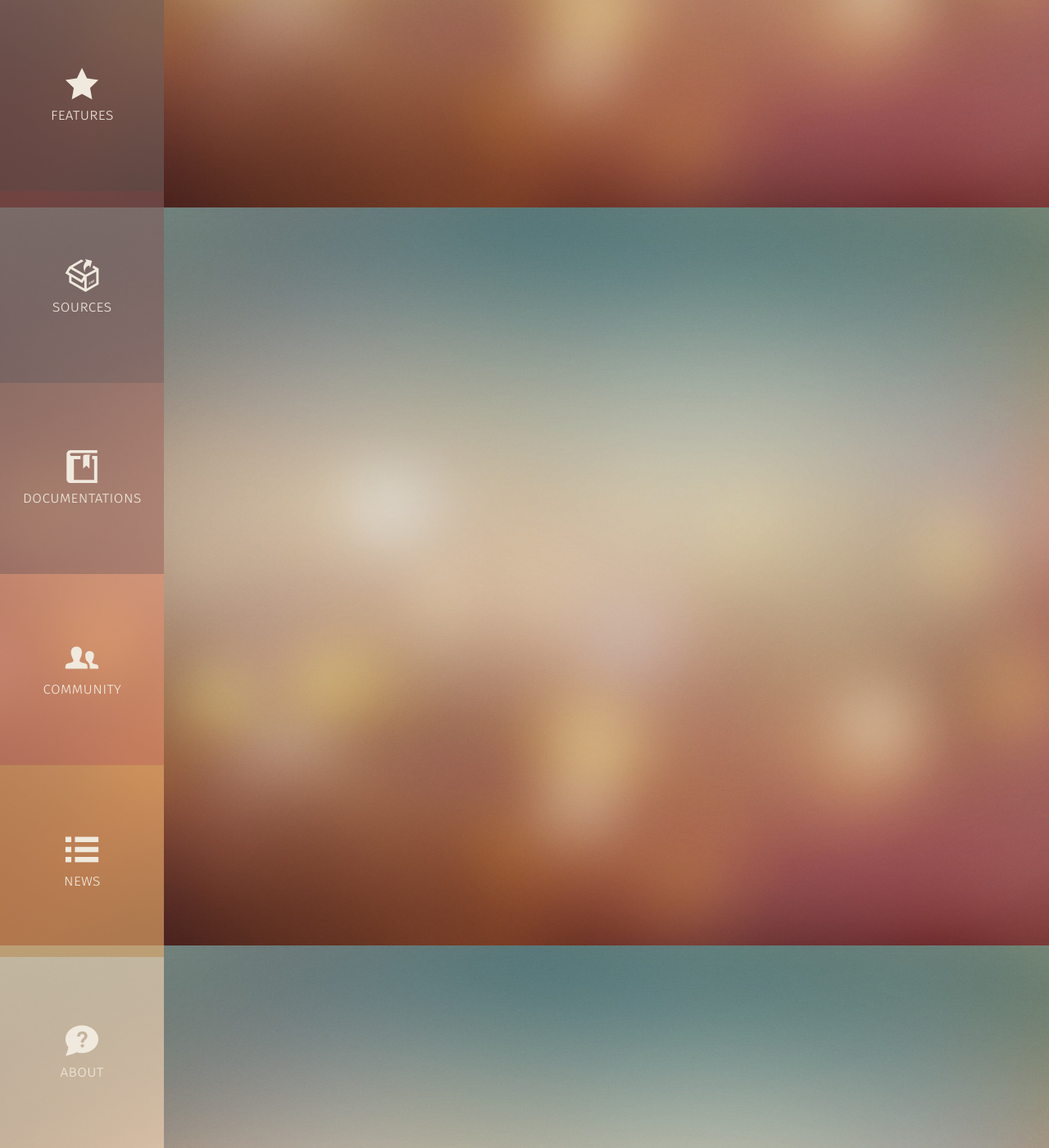
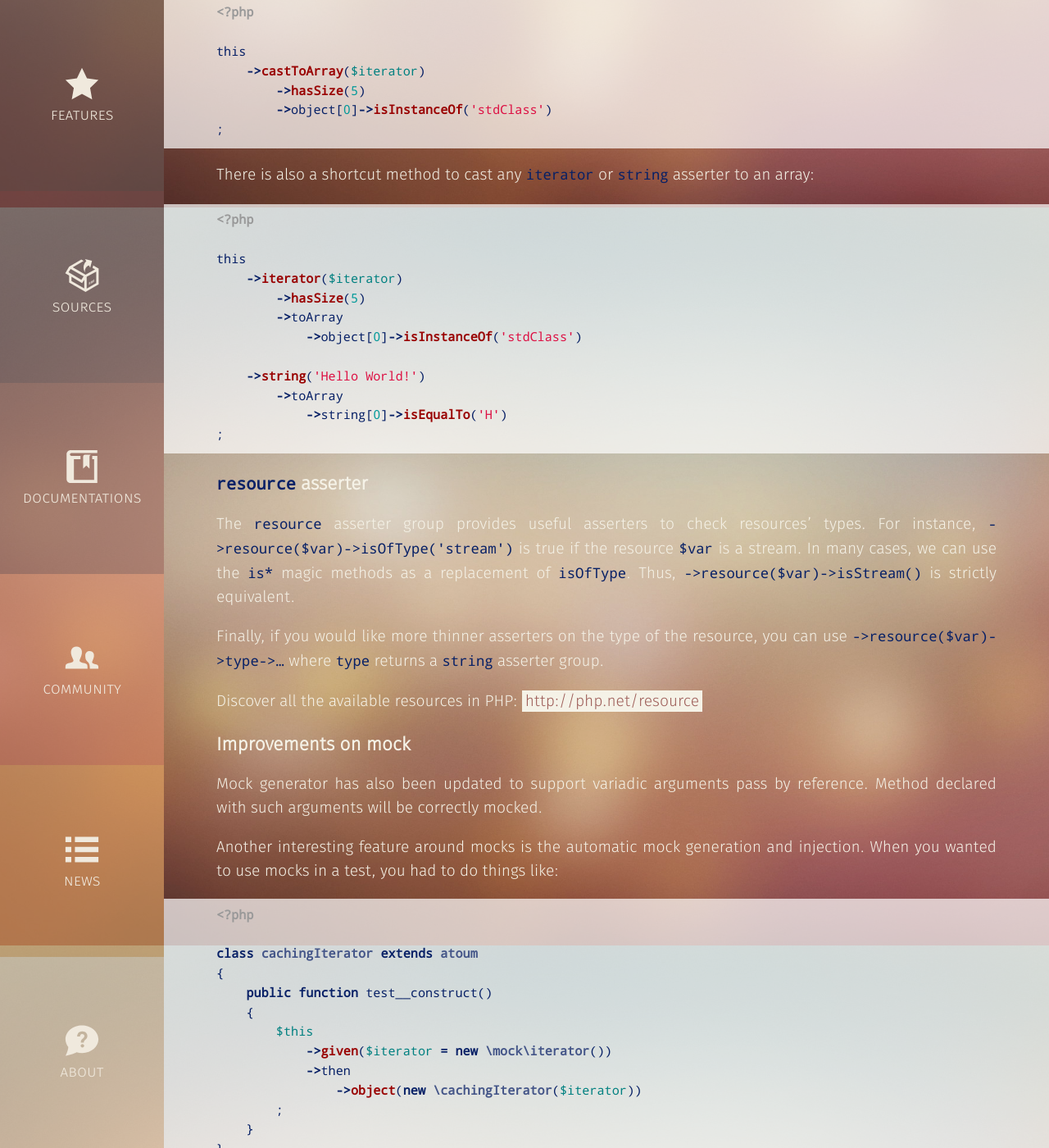
Before and after one commit to atoum/atoum.github.io, a Jekyll site: the page built from _posts/2016-01-07-release-2-5-0.markdown, in a window 1280 px wide and 1400 px high, scrolled down 2447 px. Shown: the whole window at 82% size. Built offline with Jekyll 4.4.1, drawn with Linux system fonts in a browser that asks for light colours; some of the changed text lies outside the part shown.

Commit message:
Finish release post

```diff
--- a/_posts/2016-01-07-release-2-5-0.markdown
+++ b/_posts/2016-01-07-release-2-5-0.markdown
@@ -8,23 +8,197 @@ categories: release
 
 ## Stats
 
-* 39 commits
+* 45 commits
 * 69 files changed
-* 5 contributors
-* 6 new features
+* 6 contributors
+* 8 new features
 * 3 bug fixes
 
 ## What's new
 
 ### Asserting on child arrays
 
+Asserting on arrays has just become a bit more awesome.
+
+Remember when you wanted to assert on child arrays, you had to do things like:
+
+{% highlight php %}
+<?php
+
+$array = [
+    'foo',
+    42,
+    'baz' => [
+        'boo'
+    ]
+];
+
+$this
+    ->array($array)
+        ->string[0]-isEqualTo('foo')
+        ->integer[1]-isEqualTo(42)
+        ->hasKey('baz')
+    ->array($array['baz'])
+        ->string[0]->isEqualTo('boo')
+;
+{% endhighlight %}
+
+The chain was broken because you were not able to easily assert on child arrays. With this new release, atoum brings a
+new helper method to do this:
+
+{% highlight php %}
+<?php
+
+$this
+    ->array($array)
+        ->string[0]-isEqualTo('foo')
+        ->integer[1]-isEqualTo(42)
+        ->child['baz'](function($child) {
+                $child->string[0]->isEqualTo('boo');
+            }
+        )
+    ->array($array['baz'])
+        ->string[0]->isEqualTo('boo')
+;
+{% endhighlight %}
+
+atoum has also always provided another syntax to assert on child arrays:
+
+{% highlight php %}
+<?php
+
+$this
+    ->array($array)
+        ->string[0]-isEqualTo('foo')
+        ->integer[1]-isEqualTo(42)
+        ->string['baz'][0]->isEqualTo('boo')
+;
+{% endhighlight %}
+
+Just choose the one you prefer and fits the best to your needs.
+
 ### `castToArray` and `iterator` asserters
+
+It is also now possible to assert on iterators thanks to a dedicated `iterator` asserter:
+
+{% highlight php %}
+<?php
+
+$iterator = new \someIterator();
+
+$this
+    ->iterator($iterator)
+        ->hasSize(5)
+;
+{% endhighlight %}
+
+This asserter will only check that the value it gets implements the iterator interface and will allow you to use a
+single `hasSize` assertion as iterators can't be randomly accessed.
+
+`castToArray` to th rescue: this new asserter will let you cast any value to an array to assert on it. This is very usefull
+with iterators:
+
+{% highlight php %}
+<?php
+
+this
+    ->castToArray($iterator)
+        ->hasSize(5)
+        ->object[0]->isInstanceOf('stdClass')
+;
+{% endhighlight %}
+
+There is also a shortcut method to cast any `iterator` or `string` asserter to an array:
+
+{% highlight php %}
+<?php
+
+this
+    ->iterator($iterator)
+        ->hasSize(5)
+        ->toArray
+            ->object[0]->isInstanceOf('stdClass')
+
+    ->string('Hello World!')
+        ->toArray
+            ->string[0]->isEqualTo('H')
+;
+{% endhighlight %}
 
 ### `resource` asserter
 
-### Extension configuration
+The `resource` asserter group provides useful asserters to check resources' types. For instance,
+`->resource($var)->isOfType('stream')` is true if the resource `$var` is a stream. In many cases, we can use the `is*`
+magic methods as a replacement of `isOfType`. Thus, `->resource($var)->isStream()` is strictly equivalent.
 
-### Improvments on mock
+Finally, if you would like more thinner asserters on the type of the resource, you can use `->resource($var)->type->…`
+where `type` returns a `string` asserter group.
+
+Discover all the available resources in PHP: [http://php.net/resource][php_resources]
+
+### Improvements on mock
+
+Mock generator has also been updated to support variadic arguments pass by reference. Method declared with such arguments
+will be correctly mocked.
+
+Another interesting feature around mocks is the automatic mock generation and injection. When you wanted to use mocks
+in a test, you had to do things like:
+
+{% highlight php %}
+<?php
+
+class cachingIterator extends atoum
+{
+    public function test__construct()
+    {
+        $this
+            ->given($iterator = new \mock\iterator())
+            ->then
+                ->object(new \cachingIterator($iterator))
+        ;
+    }
+}
+{% endhighlight %}
+
+Now instead of manually generating the mock, you can ask atoum to do it for you:
+
+{% highlight php %}
+<?php
+
+class cachingIterator extends atoum
+{
+    public function test__construct(\iterator $iterator)
+    {
+        $this
+            ->object(new \cachingIterator($iterator))
+        ;
+    }
+}
+{% endhighlight %}
+
+When you add type-hints to a test method (which is not associated with a data provider) atoum will automatically generate
+mocks for its arguments ad inject them automatically.
+
+## Asides
+
+### Stubs
+
+atoum [stubs][stubs] have also been updated according to the features introduced in this release. Don't forget to add
+them to your `composer.json` if you want to have a better IDE integration (autocompletion, ...).
+
+### Extensions
+
+Some extensions have also been updated:
+
+* The [deprecated-extension][deprecated_extension] has been published,
+* The [blackfire-extension][blackfire_extension] has been published,
+* The [ruler-extension][ruler_extension] has been updated with 4 new features, see the [changelog][ruler_extension_changelog].
+
+Thanks [Adrien Gallou][@agallou] for the amazing work he did on those extensions!
+
+### Documentation
+
+We also updated missing parts of the documentation. Again, [Adrien Gallou][@agallou] and our two [doc masters][@doc] did an amazing job!
 
 ## Links
 
@@ -37,3 +211,10 @@ categories: release
 [release]: https://github.com/atoum/atoum/releases/tag/2.5.0
 [changelog]: https://github.com/atoum/atoum/blob/master/CHANGELOG.md#250---2016-01-07
 [commits]: https://github.com/atoum/atoum/compare/2.4.0...2.5.0
+[php_resources]: http://php.net/resource
+[stubs]: https://github.com/atoum/stubs
+[deprecated_extension]: https://github.com/atoum/deprecated-extension
+[blackfire_extension]: https://github.com/atoum/blackfire-extension
+[ruler_extension]: https://github.com/atoum/ruler-extension
+[@agallou]: https://github.com/agallou
+[@doc]: https://github.com/orgs/atoum/teams/docs
```
